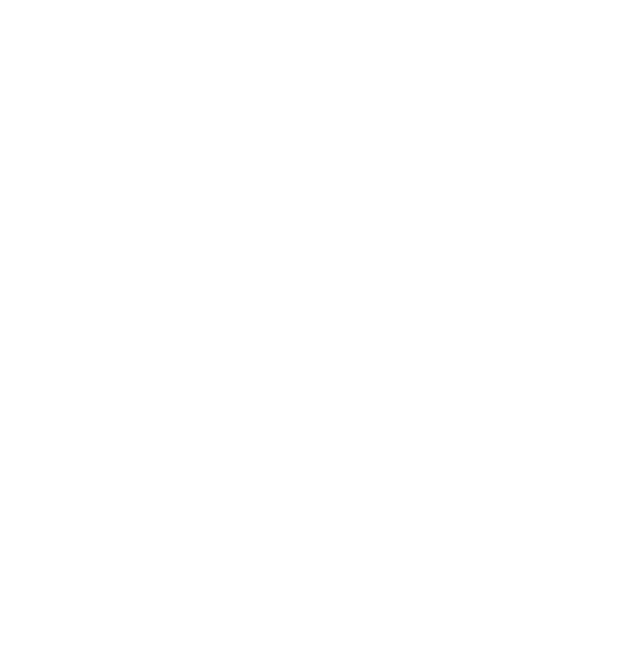
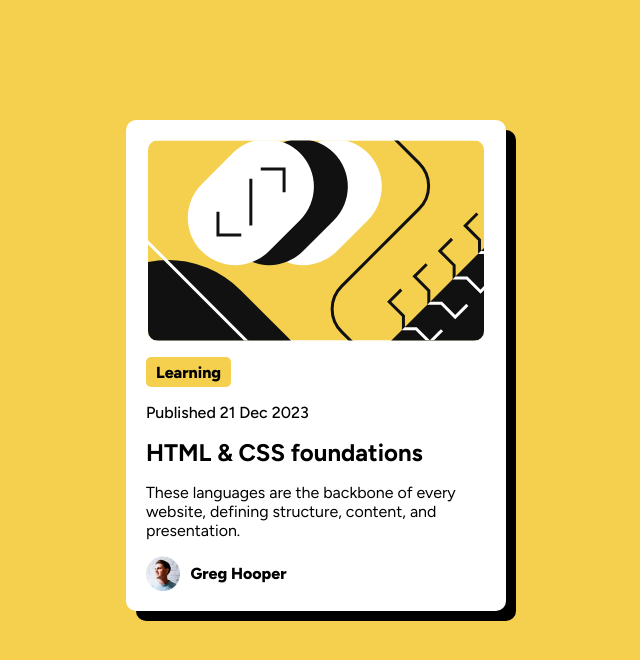
Before and after one commit to lucas-benvindo/projeto_cartao, a plain HTML site: page index.html in a window 1280 px wide. Shown: the whole page, without its empty margins (324-964 px from the left). Drawn offline with Linux system fonts and the light colour scheme.

Commit message:
Atualizei o projeto

```diff
--- a/estilos/style.css
+++ b/estilos/style.css
@@ -0,0 +1,82 @@
+@charset "UTF-8";
+
+@import url('https://fonts.googleapis.com/css2?family=Figtree:ital,wght@0,300..900;1,300..900&display=swap');
+
+:root{
+    --color01: hsl(0, 0%, 7%);
+    --color02: hsl(0, 0%, 42%);
+    --color03: hsl(47, 88%, 63%);
+    --fonte: 'Figtree', sans-serif;
+}
+
+body{
+    background-color: var(--color03);
+    font-family: var(--fonte);
+}
+
+main{
+    background-color: white;
+    max-width: 340px;
+    padding: 20px;
+    border-radius: 10px;
+    margin: auto;
+    margin-top: 15vh;
+    margin-bottom: 15vh;
+    box-shadow: 10px 10px black;
+}
+
+header > img{
+    border-radius: 10px;
+    display: block;
+    margin: auto;
+    max-width: 100%;
+}
+
+p{
+    font-size: 16px;
+}
+
+p#destaque{
+    background-color: var(--color03);
+    font-weight: 800;
+    width: 85px;
+    height: 30px;
+    text-align: center;
+    border-radius: 5px;
+    display: flex;
+    align-items: center;
+    justify-content: center;
+}
+
+header > p{
+    font-weight: 500;
+}
+
+h1{
+    font-size: 1.5em;
+}
+
+a{
+    color: black;
+    text-decoration: none;
+}
+
+a:hover{
+    color: var(--color03);
+    transition-duration: 0.5s;
+}
+
+footer{
+    display: flex;
+    justify-content: start;
+    align-items: center;
+}
+
+footer > img{
+    height: 35px;
+}
+
+span{
+    font-weight: 800;
+    padding-left: 10px;
+}
--- a/index.html
+++ b/index.html
@@ -5,8 +5,21 @@
     <meta name="viewport" content="width=device-width, initial-scale=1.0">
     <title>Cartão de Pré-Visualização do Blog</title>
     <link rel="stylesheet" href="estilos/style.css">
+    <link rel="shortcut icon" href="imagens/favicon-32x32.png" type="image/x-icon">
 </head>
 <body>
-
+    <main>
+        <header>
+            <img src="imagens/illustration-article.svg" alt="Ilustração">
+            <p id="destaque">Learning</p>
+            <p>Published 21 Dec 2023</p>
+        </header>
+        <h1><a href="#">HTML & CSS foundations</a></h1>
+        <p id="texto">These languages are the backbone of every website, defining structure, content, and presentation.</p>
+        <footer>
+            <img src="imagens/image-avatar.webp" alt="Greg Hooper">
+            <span>Greg Hooper</span>
+        </footer>
+    </main>
 </body>
 </html>
```
